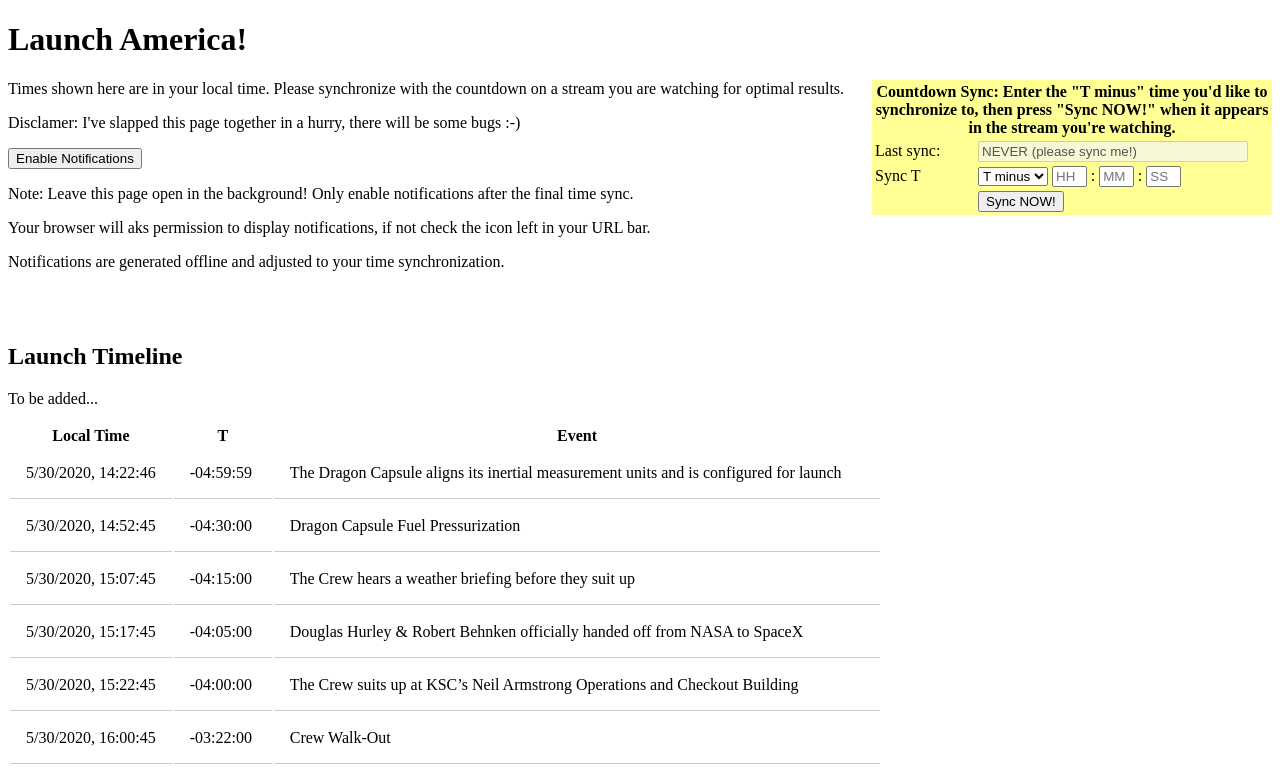
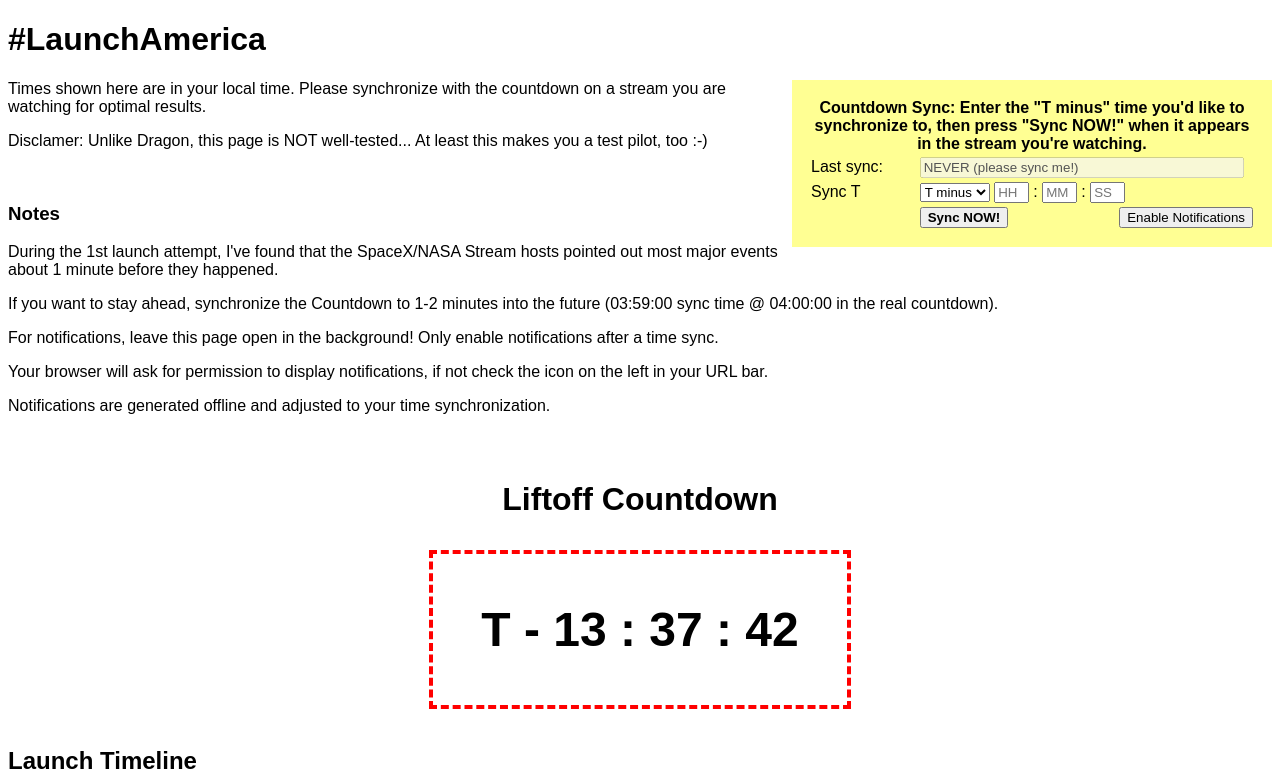
Before and after one commit to TacticalCode/dm2launch, a plain HTML site: page index.html in a window 1280 px wide. Shown: the top 783 px of the page. Drawn offline with Linux system fonts and the light colour scheme.

Commit message:
Add Countdown, Refactor JS, Update Content
I added a countdown (duh!), and refactored the JS code.
Not fully tested, as explained in the Disclamer...

```diff
--- a/index.html
+++ b/index.html
@@ -2,21 +2,44 @@
 <html>
 <head>
 	<meta charset="utf-8" />
-	<title>DM-2 Launch Timeline</title>
+	<title>DM-2 Launch Timeline #LaunchAmerica</title>
 	<style>
+body {
+	font-family: "Arial";
+}
+#trigger-sync {
+	font-weight: bold;
+}
+#timesync {
+	max-width:30em;
+	float: right;
+	background-color: #ffff93;
+	padding:1em;
+}
 #timeline td {
 	padding: 1em;
 	border-bottom: 1px solid #cccccc;
 }
+#countdown div {
+	display: inline-block;
+}
+#countdown {
+	font-size: 3em;
+	font-weight: bold;
+	padding: 1em;
+	width: max-content;
+	border: 0.1em dashed red;
+	margin: 0 auto;
+}
 	</style>
 </head>
 <body>
-	<h1>Launch America!</h1>
+	<h1>#LaunchAmerica</h1>
 	<form name="time-adjust" style="right:1em;top:1em;">
-	<table style="max-width:25em; float: right; background-color: #ffff93;">
+	<table id="timesync">
 	<tr><th colspan="2"><b>Countdown Sync:</b> Enter the "T minus" time you'd like to synchronize to, then press "Sync NOW!" when it appears in the stream you're watching.</th></tr>
 	<tr><td>Last sync:</td>
-	<td>	<input id="last-sync-time" type="text" disabled="disabled" value="NEVER (please sync me!)" style="width:90%"/></td>
+	<td><input id="last-sync-time" type="text" disabled="disabled" value="NEVER (please sync me!)" style="width:95%"/></td>
 	</tr>
 	<tr><td>Sync T</td>
 	<td>
@@ -27,66 +50,84 @@
 	</td>
 	</tr>
 	<tr><td></td>
-	<td>	<input id="trigger-sync" type="button" onclick="trigger_sync()" value="Sync NOW!" /></td>
+	<td>
+		<input id="trigger-sync" type="button" onclick="trigger_sync()" value="Sync NOW!" />
+		<input type="button" value="Enable Notifications" onclick="crude_notify_scheduler()" style="float: right;"/>
+	</td>
 	</tr>
 	</table>
 	</form>
 
 	<p>Times shown here are in your local time. Please synchronize with the countdown on a stream you are watching for optimal results.</p>
-	<p>Disclamer: I've slapped this page together in a hurry, there will be some bugs :-)</p>
-	<form>
-		<input type="button" value="Enable Notifications" onclick="crude_notify_scheduler()" /><br>
-		<p>Note: Leave this page open in the background! Only enable notifications after the final time sync.</p>
-		<p>Your browser will aks permission to display notifications, if not check the icon left in your URL bar.</p>
-		<p>Notifications are generated offline and adjusted to your time synchronization.</p>
-	</form>
-
-	<br><br>
+	<p>Disclamer: Unlike Dragon, this page is NOT well-tested... At least this makes you a test pilot, too :-)</p>
+	<br>
+	<h3>Notes</h3>
+	<p>During the 1st launch attempt, I've found that the SpaceX/NASA Stream hosts pointed out most major events about 1 minute before they happened.</p>
+	<p>If you want to stay ahead, synchronize the Countdown to 1-2 minutes into the future (03:59:00 sync time @ 04:00:00 in the real countdown).</p>
+	<p>For notifications, leave this page open in the background! Only enable notifications after a time sync.</p>
+	<p>Your browser will ask for permission to display notifications, if not check the icon on the left in your URL bar.</p>
+	<p>Notifications are generated offline and adjusted to your time synchronization.</p>
+	<br>
+	<center><h1 style="margin: 1em;">Liftoff Countdown</h1></center>
+	<div id="countdown">T
+		<div id="cd-plusminus">-</div>
+		<div id="cd-hour">13</div> :
+		<div id="cd-min">37</div> :
+		<div id="cd-sec">42</div>
+	</div>
+	<br>
 	<h2>Launch Timeline</h2>
-	<p>To be added...</p>
 	<table><tbody id="timeline"></tbody></table>
 
 <script>
+// return difference of date1 - date2 formatted as [ "<+|->", "HH[H..]", "MM", "SS" ] (w/ leading 0)
+function getRelTime(date1, date2) {
+	time1 = Math.round(date1.getTime()/1000);
+	time2 = Math.round(date2.getTime()/1000);
+	relTime = time1 - time2;
+	const prefix = relTime>0 ? "+" : "-";
+	relTime = relTime * (relTime>0 ? 1 : -1);
+	const hrs = String(Math.floor(relTime/3600)).padStart(2,'0');
+	const mins = String(Math.floor((relTime / 60) % 60)).padStart(2,'0');
+	const secs = String(Math.floor(relTime % 60)).padStart(2,'0');
+	return [ prefix, hrs, mins, secs ];
+}
+
 function populate_timeline()
 {
 	var timeline_table=document.getElementById("timeline");
 	timeline_table.innerHTML="<tr><th>Local Time</th><th>T</th><th>Event</th></tr>";
 	timeline.forEach(function(obj){
 		var row = timeline_table.insertRow();
-		var cell_abstime = row.insertCell(0);
-		var cell_reltime = row.insertCell(1);
-		var cell_event = row.insertCell(2);
-		const abstime_text = document.createTextNode(dtf.format(
-			new Date( liftoff.getTime() + parseInt(obj["time"])*1000 + sync_offset*1000 )
-		));
-		var time = parseInt(obj["time"]);
-		const prefix = time>0 ? "+" : "-";
-		time = time * (time>0 ? 1 : -1);
-		const hrs = String(Math.floor(time/3600) + (time<0?1:0)).padStart(2,'0');
-		const mins = String(Math.floor((time-hrs*3600)/60)).padStart(2,'0');
-		const secs = String(Math.floor( (time-hrs*3600-mins*60) )).padStart(2,'0');
-		const reltime_text = document.createTextNode(
-			prefix + hrs +":"+ mins +":"+ secs
-		);
-		const event_text = document.createTextNode(obj["event"]);
-		cell_abstime.appendChild(abstime_text);
-		cell_reltime.appendChild(reltime_text);
-		cell_event.appendChild(event_text);
+		const time = parseInt(obj["time"])*1000;
+		const reltime = getRelTime(new Date(liftoff.getTime() + time ), liftoff);
+		row.insertCell(0).appendChild(document.createTextNode(dtf.format(new Date( liftoff.getTime() + time + sync_offset*1000 ))));
+		row.insertCell(1).appendChild(document.createTextNode(reltime[0] + reltime[1] +":"+ reltime[2] +":"+ reltime[3]));
+		row.insertCell(2).appendChild(document.createTextNode(obj["event"]));
 	});
 }
 
+function updateCountdown(){
+	const cd_time = getRelTime(new Date(), new Date(liftoff.getTime() + sync_offset*1000));
+	cd_plusmin.textContent = cd_time[0];
+	cd_hrs.textContent = cd_time[1];
+	cd_min.textContent = cd_time[2];
+	cd_sec.textContent = cd_time[3];
+}
+
 function trigger_sync(){
-	const sync_hour=parseInt(sync_ref_hour.value);
-	const sync_min=parseInt(sync_ref_min.value);
-	const sync_sec=parseInt(sync_ref_sec.value);
+	const sync_hour=isNaN(parseInt(sync_ref_hour.value)) ? 0 : parseInt(sync_ref_hour.value);
+	const sync_min=isNaN(parseInt(sync_ref_min.value)) ? 0 : parseInt(sync_ref_min.value);
+	const sync_sec=isNaN(parseInt(sync_ref_sec.value)) ? 0 : parseInt(sync_ref_sec.value);
 	const sync_plusminus=parseInt(sync_ref_plusminus.selectedOptions[0].value);
-	const sync_ref_offset=sync_plusminus*(sync_hour*3600+sync_min*60+sync_sec)*1000;
-	sync_ref=new Date(liftoff.getTime()+sync_ref_offset);
+	sync_ref=new Date(liftoff.getTime()+sync_plusminus*(sync_hour*3600+sync_min*60+sync_sec)*1000);
 	const now = new Date();
 	sync_offset = Math.round((now.getTime()-sync_ref.getTime())/1000);
 	last_sync_time.value=now;
 	console.log(`Sync Offset: ${sync_offset} sec`);
 	populate_timeline();
+	clearInterval(countdown);
+	countdown = setInterval(updateCountdown, 1000);
 }
 
 function sleep(ms) {
@@ -95,15 +136,12 @@ function sleep(ms) {
 
 function crude_notify_scheduler()
 {
- 	if (!("Notification" in window)) {
-		alert("This browser does not support desktop notification");
-	}
+ 	if (!("Notification" in window)){ alert("This browser does not support desktop notifications"); return;}
 
 	if ( Notification.permission === "denied"){ return; }
 	else if ( Notification.permission !== "granted" ){ Notification.requestPermission(); }
 
-	if (Notification.permission !== "granted" && Notification.permission !== "default" ) return;
-
+	if ( Notification.permission !== "granted" && Notification.permission !== "default" ) return;
 
 	var last_sync = sync_ref;
 	var next_evt = 0;
@@ -134,7 +172,7 @@ const dtf_options = {
   hour12: false,
 };
 const dtf = new Intl.DateTimeFormat('default', dtf_options);
-
+var countdown = setInterval(updateCountdown, 1000);
 
 const timeline = [
 {"time":"-17999","event":"The Dragon Capsule aligns its inertial measurement units and is configured for launch"},
```
